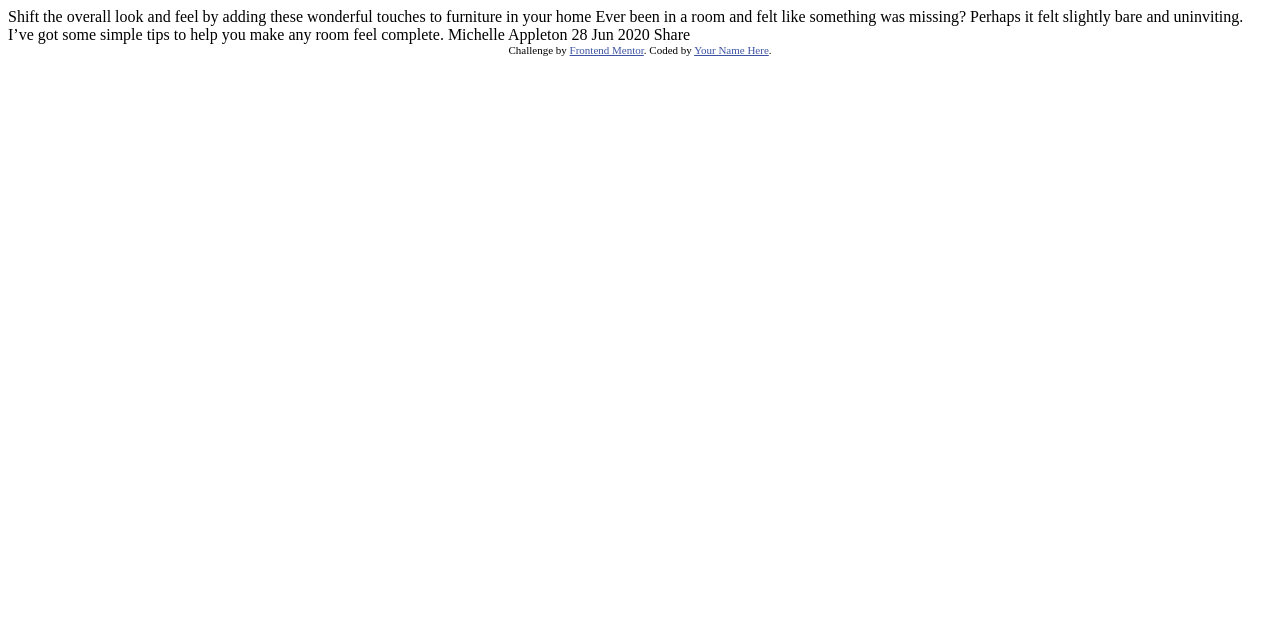
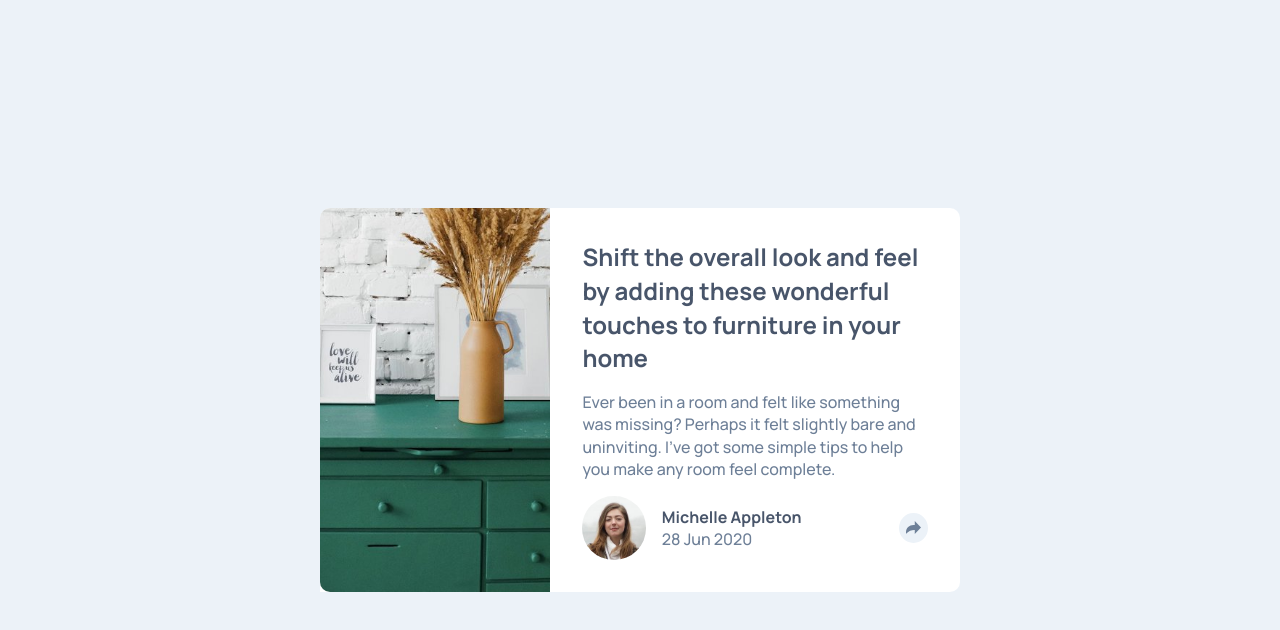
Before and after one commit to samlan24/article-preview, a plain HTML site: page index.html in a window 1280 px wide. Drawn offline with Linux system fonts and the light colour scheme.

Commit message:
css and js changes

```diff
--- a/index.html
+++ b/index.html
@@ -1,36 +1,64 @@
 <!DOCTYPE html>
 <html lang="en">
-<head>
-  <meta charset="UTF-8">
-  <meta name="viewport" content="width=device-width, initial-scale=1.0"> <!-- displays site properly based on user's device -->
+  <head>
+    <meta charset="UTF-8" />
+    <meta name="viewport" content="width=device-width, initial-scale=1.0" />
+    <!-- displays site properly based on user's device -->
 
-  <link rel="icon" type="image/png" sizes="32x32" href="./images/favicon-32x32.png">
+    <link
+      rel="icon"
+      type="image/png"
+      sizes="32x32"
+      href="./images/favicon-32x32.png"
+    />
+    <link
+      href="https://fonts.googleapis.com/css2?family=Manrope:wght@500;700&display=swap"
+      rel="stylesheet"
+    />
+    <link rel="stylesheet" href="styles.css" />
+    <title>Frontend Mentor | Article preview component</title>
+  </head>
+  <body>
+    <main class="card">
+      <div class="card-img">
+        <img src="./images/drawers.jpg" alt="">
+      </div>
+      <div class="card-text">
+        <p class="text-1">
+          Shift the overall look and feel by adding these wonderful touches to
+          furniture in your home
+        </p>
 
-  <title>Frontend Mentor | Article preview component</title>
+        <p class="text-2">
+          Ever been in a room and felt like something was missing? Perhaps it
+          felt slightly bare and uninviting. I’ve got some simple tips to help
+          you make any room feel complete.
+        </p>
 
-  <!-- Feel free to remove these styles or customise in your own stylesheet 👍 -->
-  <style>
-    .attribution { font-size: 11px; text-align: center; }
-    .attribution a { color: hsl(228, 45%, 44%); }
-  </style>
-</head>
-<body>
+        <div class="card-person">
+          <div class="person">
+            <img src="./images/avatar-michelle.jpg" alt="Michelle" />
+            <div class="person-details">
+              <p>Michelle Appleton</p>
+              <span> 28 Jun 2020 </span>
+            </div>
+          </div>
+          <button class="share">
+            <img src="./images/icon-share.svg" alt="">
+          </button>
+          <div class="social-icons">
+            <div class="socials">
+              <p>share</p>
+              <img src="./images/icon-facebook.svg" alt="">
+              <img src="./images/icon-pinterest.svg" alt="">
+              <img src="./images/icon-twitter.svg" alt="">
+            </div>
+          </div>
 
-  Shift the overall look and feel by adding these wonderful
-  touches to furniture in your home
+        </div>
+      </div>
+    </main>
 
-  Ever been in a room and felt like something was missing? Perhaps
-  it felt slightly bare and uninviting. I’ve got some simple tips
-  to help you make any room feel complete.
-
-  Michelle Appleton
-  28 Jun 2020
-
-  Share
-
-  <div class="attribution">
-    Challenge by <a href="https://www.frontendmentor.io?ref=challenge" target="_blank">Frontend Mentor</a>.
-    Coded by <a href="#">Your Name Here</a>.
-  </div>
-</body>
+    <script src="./index.js"></script>
+  </body>
 </html>
--- /dev/null
+++ b/index.js
@@ -0,0 +1,6 @@
+const btn = document.querySelector('.share');
+const icon = document.querySelector('.social-icons');
+
+btn.addEventListener('click', function () {
+    icon.classList.toggle("open")
+});
--- /dev/null
+++ b/styles.css
@@ -0,0 +1,145 @@
+*{
+    padding: 0;
+    margin: 0;
+    box-sizing: border-box;
+
+}
+
+:root{
+    --Very-Dark-Grayish-Blue: hsl(217, 19%, 35%);
+    --Desaturated-Dark-Blue: hsl(214, 17%, 51%);
+    --Grayish-Blue: hsl(212, 23%, 69%);
+    --Light-Grayish-Blue: hsl(210, 46%, 95%);
+}
+
+body{
+    height: 100vh;
+    background-color: var(--Light-Grayish-Blue);
+    font-family: 'Manrope', sans-serif;
+    display: grid;
+    place-items: center;
+}
+
+.card{
+    display: flex;
+    background-color: #fff;
+    width: 50%;
+    border-top-right-radius: 10px;
+    border-bottom-right-radius: 10px;
+    border-top-left-radius: 10px;
+
+}
+
+.card-img{
+    flex: 0.4;
+
+}
+
+.card-img img{
+width: 100%;
+height: 100%;
+object-fit: cover;
+border-top-left-radius: 10px;
+border-bottom-left-radius: 10px;
+}
+
+.card-text{
+    flex: 0.6;
+    display: flex;
+    flex-direction: column;
+    padding: 2rem;
+}
+
+.text-1{
+    font-weight: 700;
+    margin-bottom: 1rem;
+    font-size: 1.5rem;
+    line-height: 1.4;
+    color: var(--Very-Dark-Grayish-Blue)
+}
+
+.text-2{
+    line-height: 1.4;
+    color: var(--Desaturated-Dark-Blue);
+    margin-bottom: 1rem;
+
+}
+
+
+.card-person{
+    display: flex;
+    justify-content: space-between;
+    align-items: center;
+    position: relative;
+}
+
+.person{
+    display: flex;
+}
+
+.person img{
+    width: 20%;
+    border-radius: 50%;
+}
+
+.person-details{
+    padding-left: 1rem;
+    display: flex;
+    flex-direction: column;
+    justify-content: center;
+}
+
+.person-details p{
+    color: var(--Very-Dark-Grayish-Blue);
+    font-weight: 700;
+}
+
+span{
+    color: var(--Desaturated-Dark-Blue);
+}
+
+.share{
+    background-color: var(--Light-Grayish-Blue);
+    display: flex;
+    justify-content: center;
+    align-items: center;
+    border-radius: 50%;
+    height: 30px;
+    width: 30px;
+    border: none;
+    cursor: pointer;
+}
+.social-icons{
+    display: none;
+    position: absolute;
+    top: 0;
+    right: 0;
+
+}
+.social-icons.open{
+    display: block;
+
+}
+
+.socials{
+    position: absolute;
+    box-shadow: 5px 5px 5px var(--Grayish-Blue);
+    top: -50px;
+    right: -80px;
+    background-color: var(--Very-Dark-Grayish-Blue);
+    display: flex;
+    padding: 0.5rem 1rem;
+    justify-content: space-evenly;
+    align-items: center;
+    border-radius: 5px;
+
+}
+
+.socials p{
+    text-transform: uppercase;
+    letter-spacing: 2px;
+    color: var(--Light-Grayish-Blue)
+}
+.socials img{
+    padding-left: 1rem;
+}
```
